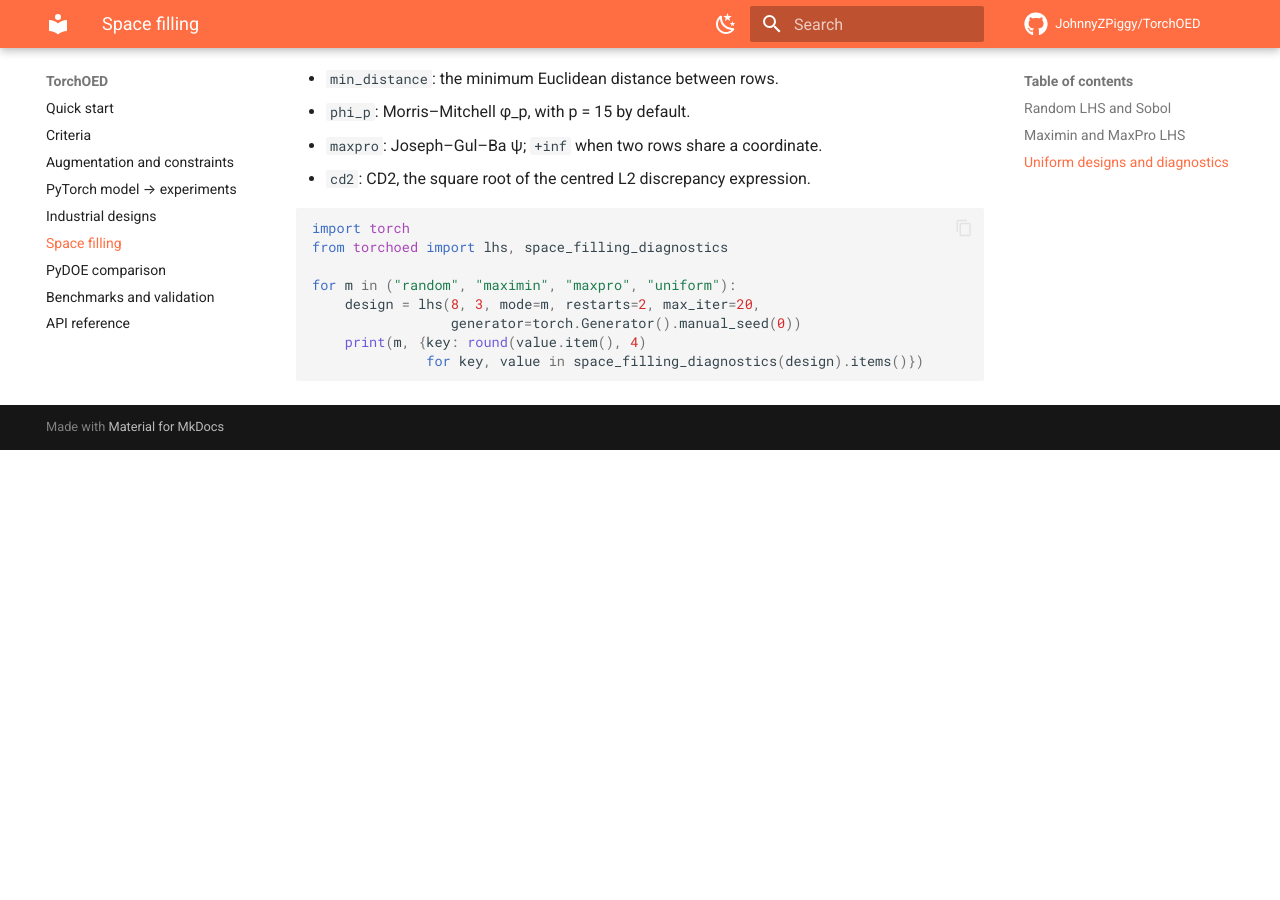
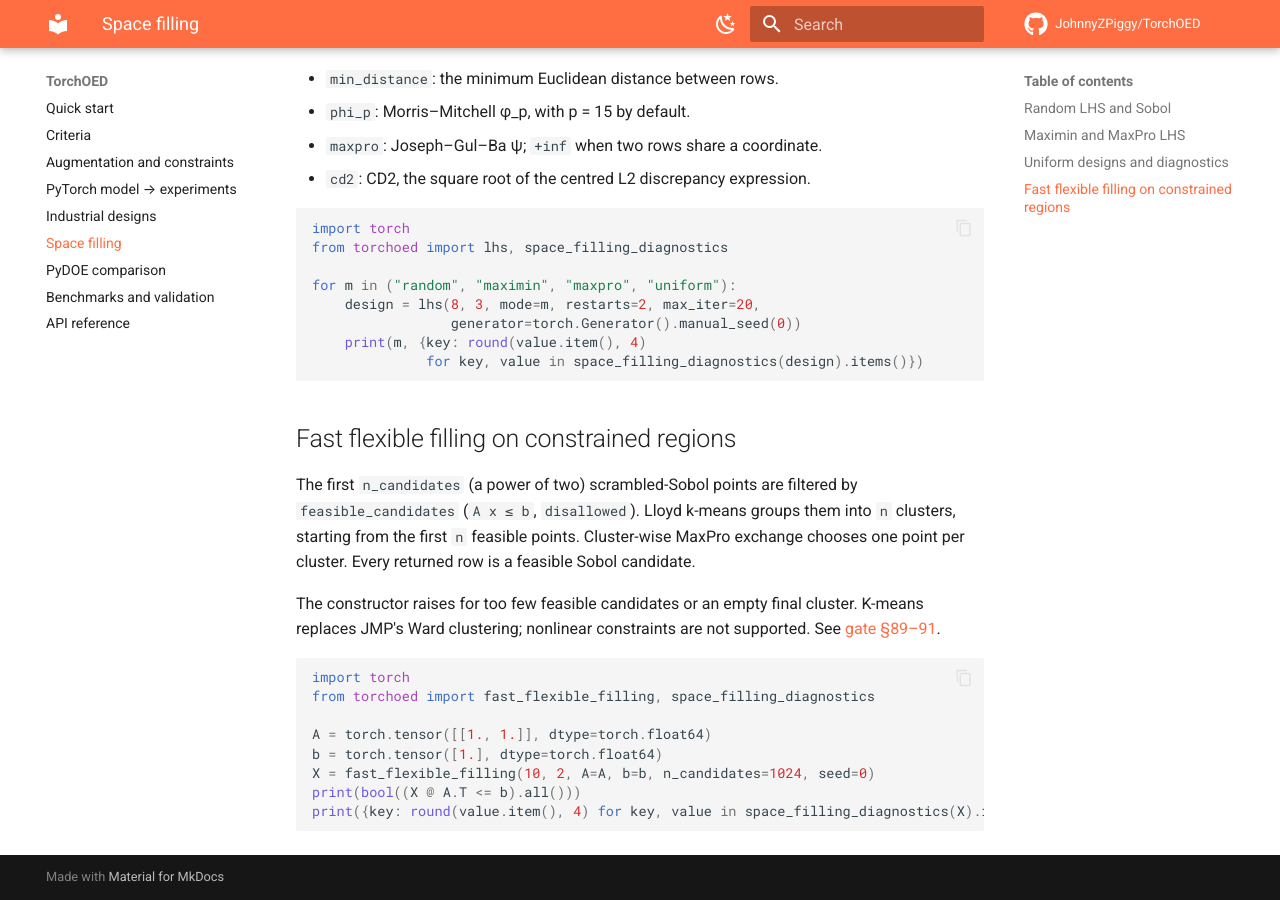
Before and after one commit to JohnnyZPiggy/TorchOED, an MkDocs documentation site: the page built from website/space_filling.md, in a window 1280 px wide and 900 px high, scrolled down 1273 px. Built offline with MkDocs 1.6.1 and Material for MkDocs 9.7.7, drawn with Linux system fonts in a browser that asks for light colours; comment, search, counter and statistics services are not loaded; before the commit the page ends 1723 px from its top, so only the background shows below that.

Commit message:
docs: constrained fast flexible filling guide (Refs #403) (#406)

````diff
--- a/website/space_filling.md
+++ b/website/space_filling.md
@@ -59,3 +59,20 @@ for m in ("random", "maximin", "maxpro", "uniform"):
     print(m, {key: round(value.item(), 4)
               for key, value in space_filling_diagnostics(design).items()})
 ```
+
+## Fast flexible filling on constrained regions
+
+The first `n_candidates` (a power of two) scrambled-Sobol points are filtered by `feasible_candidates` (`A x ≤ b`, `disallowed`). Lloyd k-means groups them into `n` clusters, starting from the first `n` feasible points. Cluster-wise MaxPro exchange chooses one point per cluster. Every returned row is a feasible Sobol candidate.
+
+The constructor raises for too few feasible candidates or an empty final cluster. K-means replaces JMP's Ward clustering; nonlinear constraints are not supported. See [gate §89–91](https://github.com/JohnnyZPiggy/TorchOED/blob/main/docs/P2_GATE.md#89-fast-flexible-filling-on-constrained-regions-w13-f3).
+
+```python
+import torch
+from torchoed import fast_flexible_filling, space_filling_diagnostics
+
+A = torch.tensor([[1., 1.]], dtype=torch.float64)
+b = torch.tensor([1.], dtype=torch.float64)
+X = fast_flexible_filling(10, 2, A=A, b=b, n_candidates=1024, seed=0)
+print(bool((X @ A.T <= b).all()))
+print({key: round(value.item(), 4) for key, value in space_filling_diagnostics(X).items()})
+```
````
Also changed, not shown: docs/CAPABILITY_MATRIX.md (+3 -3 lines).
